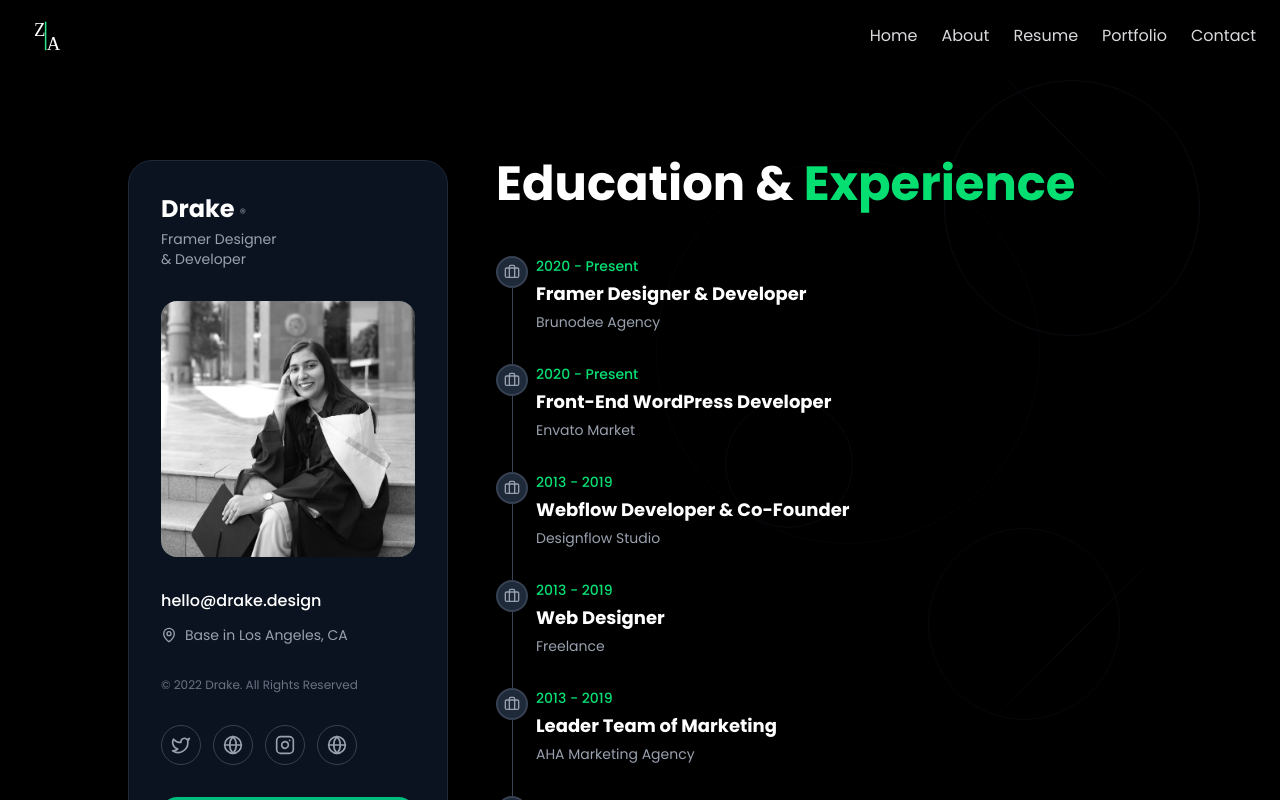
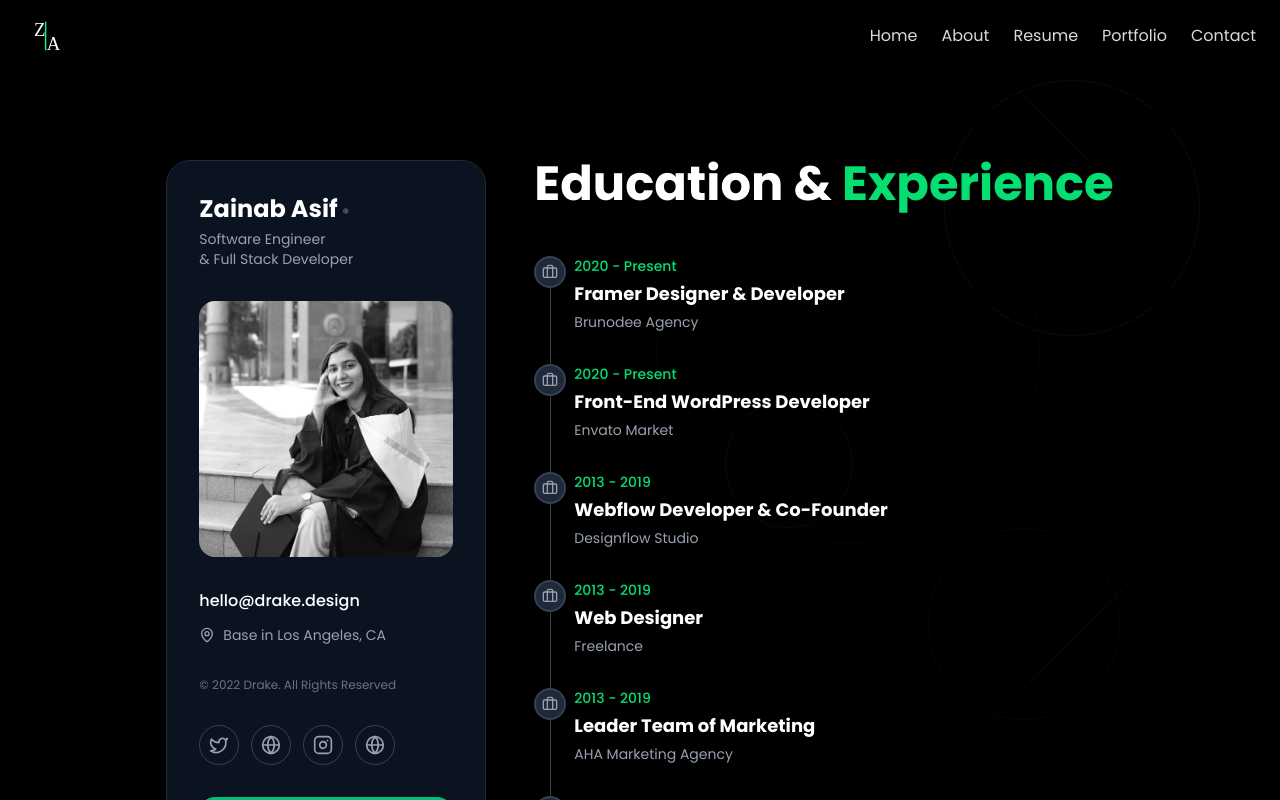
Before and after one commit to za-inab/zainab, a Next.js app: page /resume in a window 1280 px wide. Built offline with nearby package versions, Linux system fonts and the light colour scheme.

Commit message:
fixed responsive issue of skills component

```diff
--- a/src/app/about/page.tsx
+++ b/src/app/about/page.tsx
@@ -1,19 +1,12 @@
 import Image from "next/image";
 import React from "react";
-import myPicture from "@/assests/Grad_Pic.jpg";
+import myPicture from "@/assets/Grad_Pic.jpg";
+import SocialHandles from "@/components/socialHandles";
 
 function AboutPage() {
-  // <div className="flex flex-col h-full w-full justify-center items-center">
-  //   <h1>About Me</h1>
-  //   <div className="flex flex-col md:flex-row">
-  //     <div>
-  //       <Image src={myPicture} alt="my Picture" className="w-50 h-50" />
-  //     </div>
-  //     <div>Para div</div>
-  //   </div>
-  // </div>
   return (
-    <div className="flex flex-col justify-center items-center mt-20 bg-black text-white lg:px-20 mx-4">
+    <div className="flex flex-col h-full w-full justify-center items-center">
+      <div className="flex flex-col justify-center items-center bg-black text-white lg:px-20 mx-4">
         {/* <section className="bg-black text-white py-16 px-6 lg:px-20 flex flex-col items-center"> */}
         {/* Heading */}
         <div className="text-center mb-12">
@@ -49,9 +42,9 @@ function AboutPage() {
             <p className="text-gray-300 mb-6 leading-relaxed">
               I am a freelancer based in [Your Location] and I&apos;ve been
               building noteworthy UX/UI designs and websites for years, which
-            comply with the latest design trends. I help convert a vision and an
-            idea into meaningful and useful products. Having a sharp eye for
-            product evolution helps me prioritize tasks, iterate fast and
+              comply with the latest design trends. I help convert a vision and
+              an idea into meaningful and useful products. Having a sharp eye
+              for product evolution helps me prioritize tasks, iterate fast and
               deliver faster.
             </p>
 
@@ -88,22 +81,7 @@ function AboutPage() {
                 Download CV
               </a>
               {/* Social Icons */}
-            <div className="flex space-x-5 text-xl">
-              <a href="#" className="hover:text-emerald-400">
-                <i className="fab fa-twitter"></i>
-              </a>
-              <a href="#" className="hover:text-emerald-400">
-                <i className="fab fa-instagram"></i>
-              </a>
-              <a href="#" className="hover:text-emerald-400">
-                <i className="fab fa-linkedin"></i>
-              </a>
-              <a href="#" className="hover:text-emerald-400">
-                <i className="fab fa-github"></i>
-              </a>
-              <a href="#" className="hover:text-emerald-400">
-                <i className="fab fa-facebook"></i>
-              </a>
+              {/* <SocialHandles/> */}
             </div>
           </div>
         </div>
--- a/src/components/InfoCard.tsx
+++ b/src/components/InfoCard.tsx
@@ -1,7 +1,7 @@
 import React from "react";
 import Image from "next/image";
 import { FaTwitter, FaDribbble, FaInstagram, FaGithub } from "react-icons/fa";
-import myPicture from "@/assests/Grad_Pic.jpg"
+import myPicture from "@/assets/Grad_Pic.jpg";
 
 function InfoCard() {
   return (
--- a/src/components/ProfileCard.tsx
+++ b/src/components/ProfileCard.tsx
@@ -1,6 +1,6 @@
 import React from 'react';
 import { Twitter, Globe, Instagram, MapPin } from 'lucide-react';
-import myPicture from "@/assests/Grad_Pic.jpg";
+import myPicture from "@/assets/Grad_Pic.jpg";
 import Image from "next/image";
 import { GlowingEffect } from "./ui/glowing-effect";
 
@@ -82,6 +82,8 @@ const ProfileCard: React.FC<ProfileCardProps> = ({
         <div className="w-full h-48 lg:h-64 rounded-2xl overflow-hidden">
           <Image
             src={myPicture}
+            width={256}
+            height={256}
             alt={`${name} profile`}
             className="w-full h-full object-cover grayscale hover:grayscale-0 transition-all duration-300"
           />
--- a/src/components/Skills.tsx
+++ b/src/components/Skills.tsx
@@ -1,4 +1,4 @@
-'use client'
+"use client";
 import Image from "next/image";
 import React, { useState } from "react";
 
@@ -59,12 +59,12 @@ function SkillCard({ skill }: { skill: Skill }) {
       <div className="absolute inset-0 rounded-xl bg-green-400/0 group-hover:bg-green-400/5 transition-all duration-300" />
     </div>
   );
-};
+}
 
 const Skills: React.FC<SkillsProps> = ({
   skills,
   title = "Skills",
-  className = ""
+  className = "",
 }) => {
   return (
     <div className={`${className}`}>
@@ -76,7 +76,10 @@ const Skills: React.FC<SkillsProps> = ({
       </div>
 
       {/* Skills Grid */}
-      <div className="grid grid-cols-3 sm:grid-cols-5 md:grid-cols-6 lg:grid-cols-8 gap-3 md:gap-4">
+      <div
+        className="grid grid-cols-3 sm:grid-cols-4 md:grid-cols-4 lg:grid-cols-4 xl:grid-cols-5 gap-3 gap-x-1
+      "
+      >
         {skills.map((skill) => (
           <SkillCard key={skill.id} skill={skill} />
         ))}
--- a/src/components/ui/glowing-effect.tsx
+++ b/src/components/ui/glowing-effect.tsx
@@ -9,7 +9,7 @@ interface GlowingEffectProps {
   inactiveZone?: number;
   proximity?: number;
   spread?: number;
-  variant?: "default" | "white";
+  variant?: "default" | "white" | "green";
   glow?: boolean;
   className?: string;
   disabled?: boolean;
--- a/src/data/ProfileData.json
+++ b/src/data/ProfileData.json
@@ -1,8 +1,8 @@
 {
-  "name": "Drake",
-  "title": "Framer Designer",
-  "subtitle": "& Developer",
-  "profileImage": "/api/placeholder/300/400",
+  "name": "Zainab Asif",
+  "title": "Software Engineer",
+  "subtitle": "& Full Stack Developer",
+  "profileImage": "src/assets/Grad_Pic.jpg",
   "email": "hello@drake.design",
   "location": "Base in Los Angeles, CA",
   "copyright": "© 2022 Drake. All Rights Reserved",
```
Also changed, not shown: src/assets/Grad_Pic.jpg (renamed from src/assests/Grad_Pic.jpg). Lines whose indentation alone changed are shown as unchanged.
